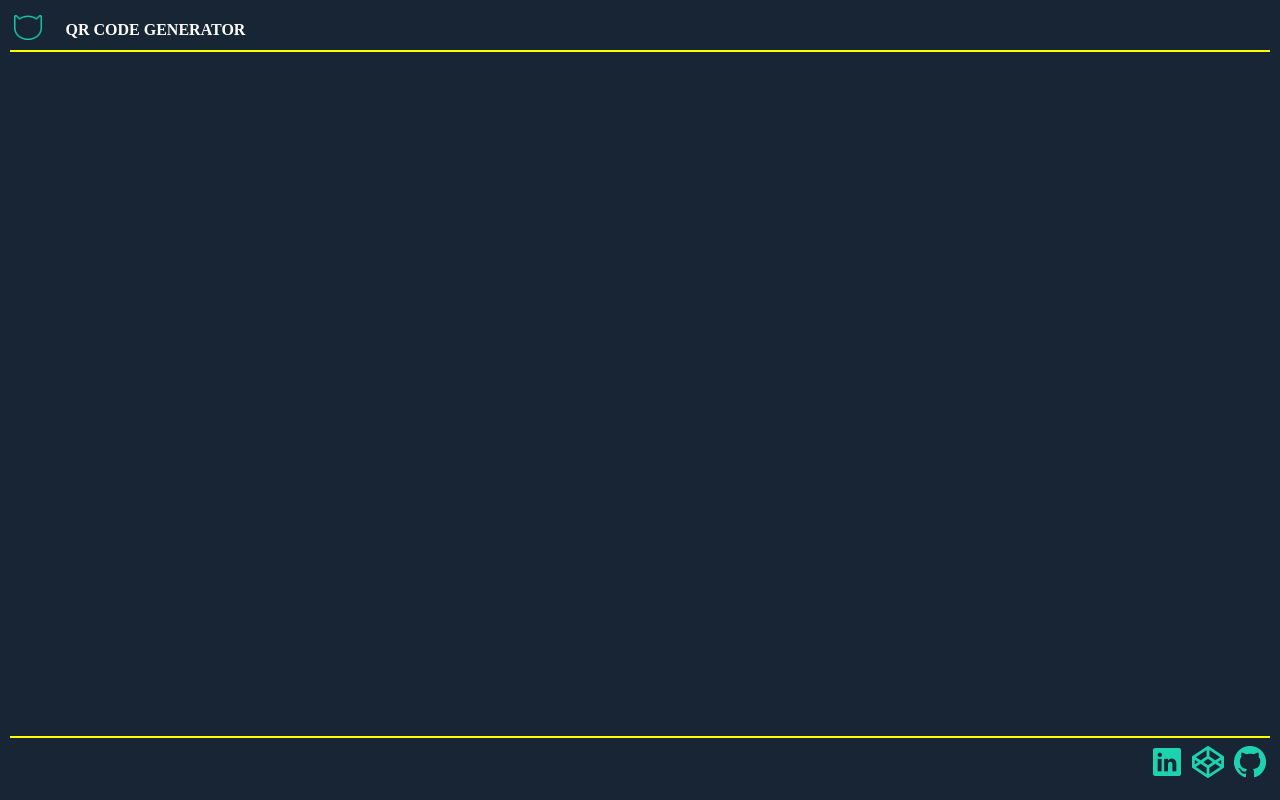
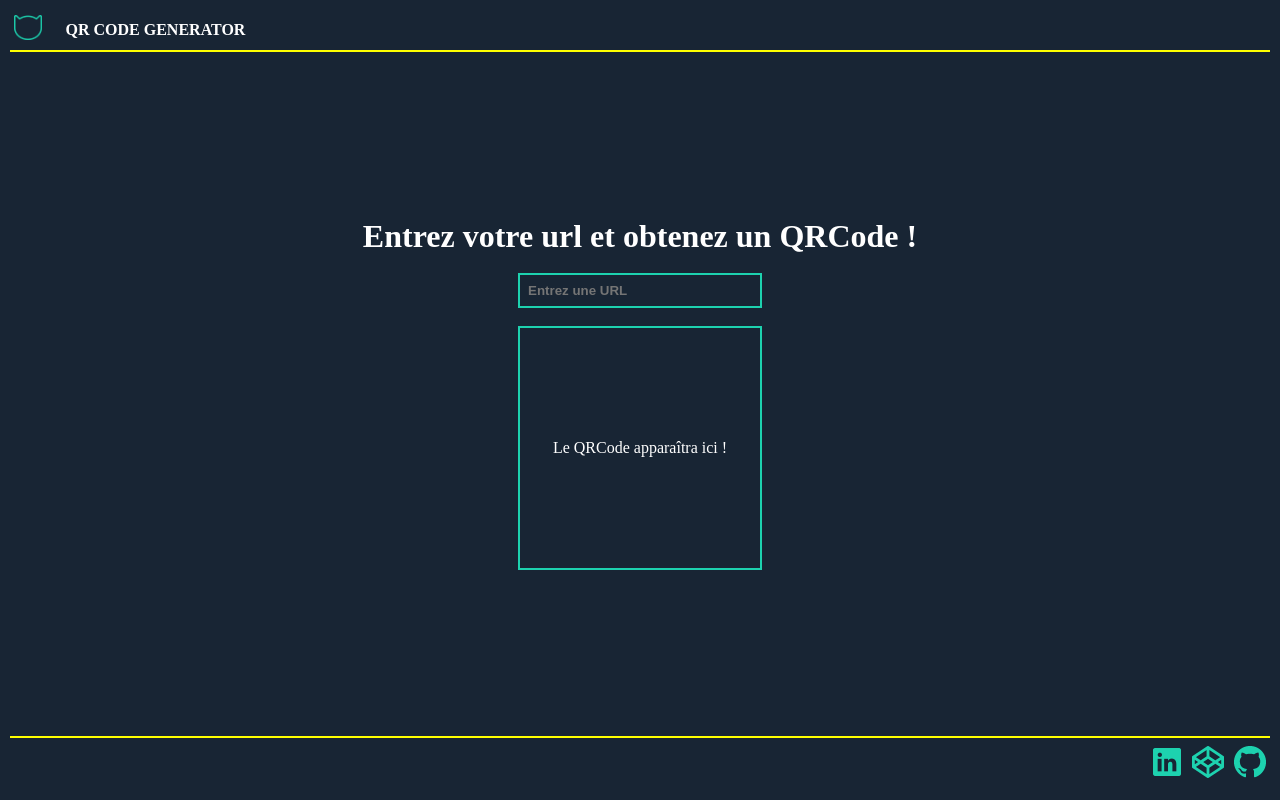
Before and after one commit to Celine86/reactqrcode, a React (Vite) app: page / in a window 1280 px wide. Built offline with nearby package versions, Linux system fonts and the light colour scheme.

Commit message:
Add react-qr-code lib & QRCodeGenerator component

```diff
--- a/package.json
+++ b/package.json
@@ -11,7 +11,8 @@
   },
   "dependencies": {
     "react": "^18.3.1",
-    "react-dom": "^18.3.1"
+    "react-dom": "^18.3.1",
+    "react-qr-code": "^2.0.15"
   },
   "devDependencies": {
     "@types/react": "^18.3.3",
--- a/src/App.css
+++ b/src/App.css
@@ -16,6 +16,7 @@ body {
 }
 main {
     display: flex;
+    flex-direction: column;
     align-items: center;
     justify-content: center;
     height: 85vh;
--- a/src/App.jsx
+++ b/src/App.jsx
@@ -1,13 +1,14 @@
 import './App.css'
 import { Header } from "./layout/Header.jsx";
 import { Footer } from "./layout/Footer.jsx";
+import { QrCodeGenerator } from './components/QRCodeGenerator.jsx';
 
 function App() {
 
   return (
     <>
       <Header />
-      <main></main>
+        <QrCodeGenerator />
       <Footer />
     </>
   )
--- /dev/null
+++ b/src/components/QRCodeGenerator.css
@@ -0,0 +1,22 @@
+input[type=text] {
+    padding: 0.5rem;
+    margin: 1rem 0;
+    width: 14rem;
+    background-color: var(--primary-bg-color);
+    border: 0.15rem solid var(--secondary);
+    color: var(--primary);
+    font-weight: bold;
+}
+input[type=text]:focus {
+    color: var(--secondary);
+    font-weight: bold;
+}
+
+.qrcode {
+    display: flex;
+    align-items: center;
+    justify-content: center;
+    width: 15rem;
+    height: 15rem;
+    border: 0.15rem solid var(--secondary)
+}
--- /dev/null
+++ b/src/components/QRCodeGenerator.jsx
@@ -0,0 +1,29 @@
+import './QRCodeGenerator.css';
+import { useState } from 'react';
+import QRCode from 'react-qr-code';
+
+export function QrCodeGenerator () {
+
+    const [value, setValue] = useState();
+
+    return (
+    <main>
+        <h1>Entrez votre url et obtenez un QRCode !</h1>
+        <input
+            type="text"
+            onChange={(e) => setValue(e.target.value)}
+            placeholder="Entrez une URL"
+        />
+        <div className="qrcode">
+            {value ? (
+                <QRCode
+                    title="Liline's Lab"
+                    value={value}
+                />
+            ) : (
+                <p>Le QRCode apparaîtra ici !</p>
+            )}
+        </div>
+    </main>
+    )
+}
```
Also changed, not shown: 1 other file (tests, documents, lock files or other folders).
